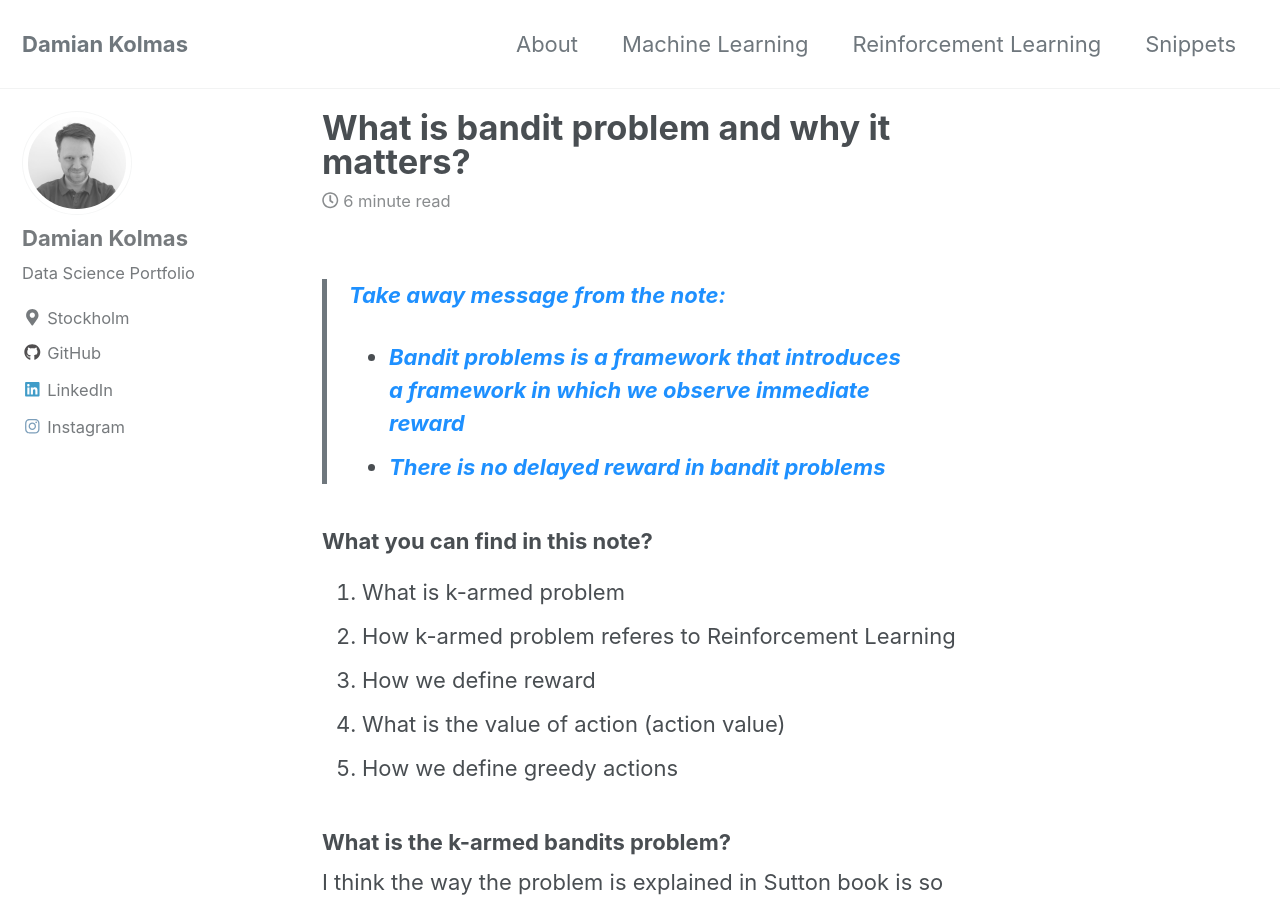
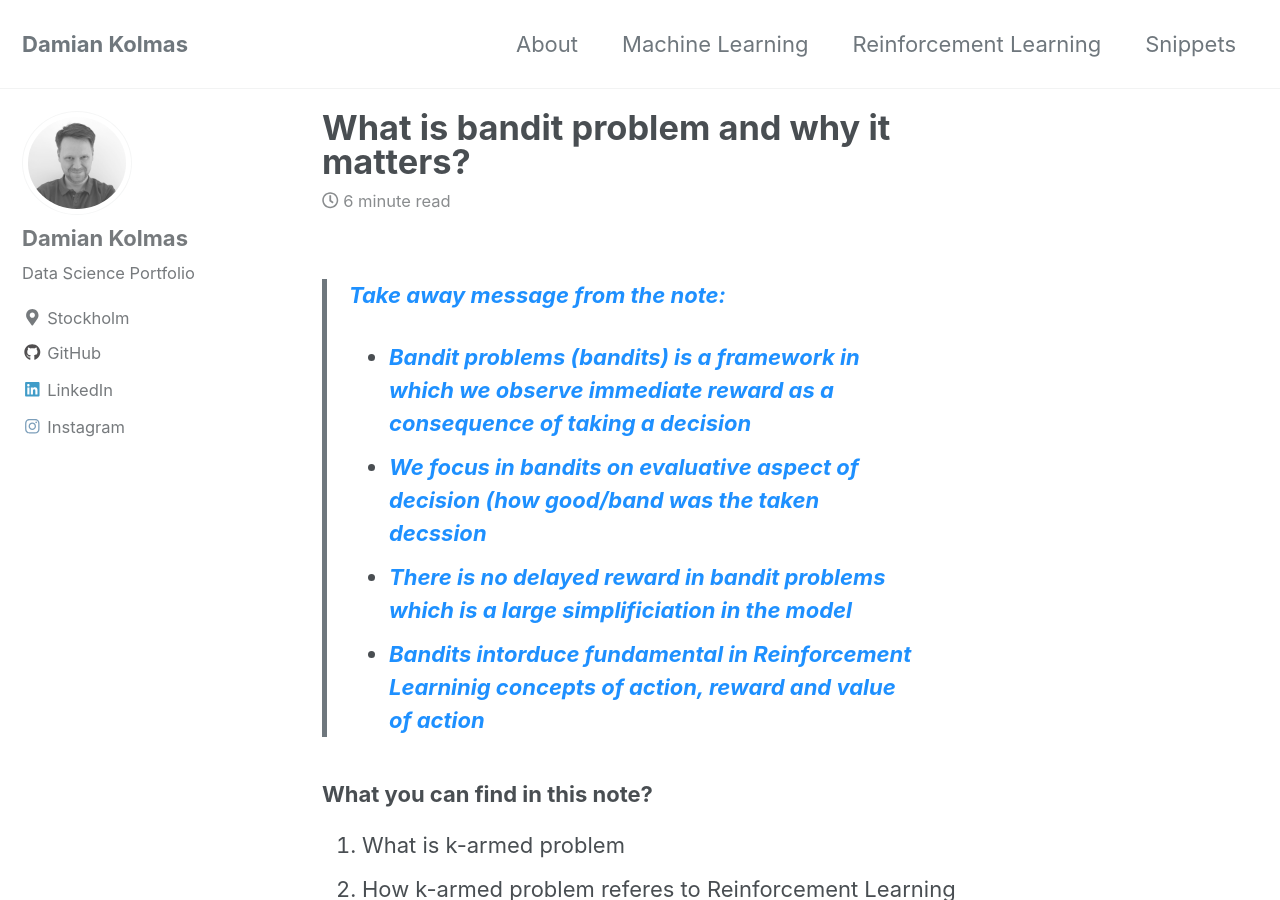
Before and after one commit to DKolmas/DKolmas.github.io, a Jekyll site: the page built from _posts/2019-08-01-Bandit-problem.md, in a window 1280 px wide and 900 px high. Built offline with Jekyll 4.4.1, drawn with Linux system fonts in a browser that asks for light colours; cached includes are drawn as plain includes; formulas are drawn with MathJax 3.

Commit message:
editing summary part of the post

```diff
--- a/_posts/2019-08-01-Bandit-problem.md
+++ b/_posts/2019-08-01-Bandit-problem.md
@@ -8,8 +8,10 @@ mathjax: "true"
 ---
 
 > <span style="color:dodgerblue">**Take away message from the note:**</span>
-> * <span style="color:dodgerblue">**Bandit problems is a framework that introduces a framework in which we observe immediate reward**</span>
-> * <span style="color:dodgerblue">**There is no delayed reward in bandit problems** </span>
+> * <span style="color:dodgerblue">**Bandit problems (bandits) is a framework in which we observe immediate reward as a consequence of taking a decision**</span>
+> * <span style="color:dodgerblue">**We focus in bandits on evaluative aspect of decision (how good/band was the taken decssion**</span>
+> * <span style="color:dodgerblue">**There is no delayed reward in bandit problems which is a large simplificiation in the model** </span>
+> * <span style="color:dodgerblue">**Bandits intorduce fundamental in Reinforcement Learninig concepts of action, reward and value of action** </span>
 
 ### What you can find in this note?
 1. What is k-armed problem
```
